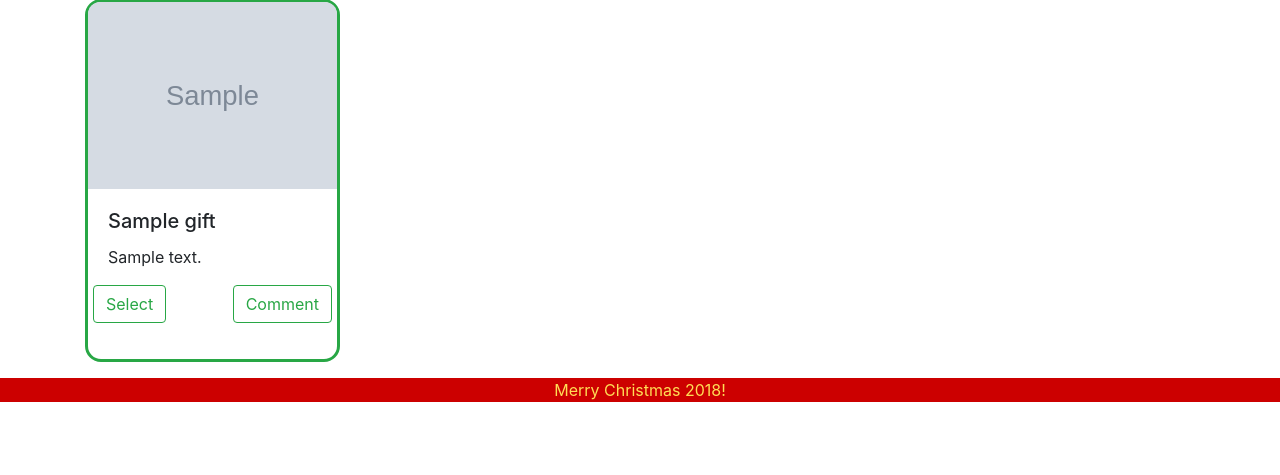
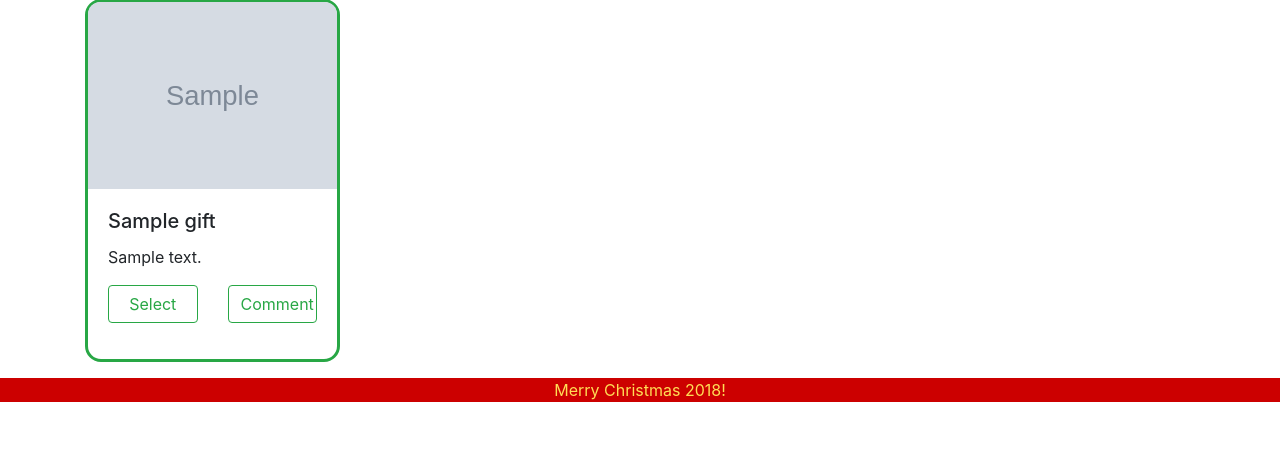
Before and after one commit to JMorris1575/christmas18, a Django app: template c18/gift/templates/gift/gift_list.html in a window 1280 px wide. Shown: the part 175-650 px from the top of the page. Run offline with Django 3.2, Linux system fonts and the light colour scheme; the template is opened without the code that fills it: most values are stand-ins (such as "Sample title", 1, 10 or a date in 2020); grey boxes marked "Sample" are stand-in pictures; some libraries are stand-ins or nearby versions; grey boxes are pictures that could not be loaded.

Commit message:
Buttons on gift cards looking good - comments next

```diff
--- a/c18/gift/templates/gift/gift_list.html
+++ b/c18/gift/templates/gift/gift_list.html
@@ -14,19 +14,16 @@
                             <p class="card-text">{{ gift.description }}</p>
                             <div class="row justify-content-between mt-auto">
                                 {% if gift.receiver == user %}
-                                    <form action="{% url 'gift:change_mind' gift.gift_number %}" method="post">
+                                    <form class="col-6" action="{% url 'gift:change_mind' gift.gift_number %}" method="post">
                                         {% csrf_token %}
-                                        <button class="btn btn-outline-success" type="submit">Change</button>
+                                        <button class="btn btn-outline-success gift-button" type="submit">Change</button>
                                     </form>
                                 {% else %}
-                                    <form>
-                                        {% csrf_token %}
-                                        <button class="btn btn-outline-success" disabled>Select</button>
-                                    </form>
+                                    <div> </div>
                                 {% endif %}
-                                <form action="{% url 'gift:comment' gift.gift_number %}" method="post">
+                                <form class="col-6" action="{% url 'gift:comment' gift.gift_number %}" method="post">
                                     {% csrf_token %}
-                                    <button class="btn btn-outline-success" type="submit">Comment</button>
+                                    <button class="btn btn-outline-success gift-button" type="submit">Comment</button>
                                 </form>
                             </div>
                         </div>
@@ -42,19 +39,16 @@
                             <p class="card-text">{{ gift.description }}</p>
                             <div class="row justify-content-between mt-auto">
                                 {% if user_has_gift %}
-                                    <form>
+                                    <div> </div>
+                                {% else %}
+                                    <form class="col-6" action="{% url 'gift:select' gift.gift_number %}" method="post">
                                         {% csrf_token %}
-                                        <button class="btn btn-outline-success" type="submit" disabled>Select</button>
-                                    </form>
-                                {% else %}
-                                    <form action="{% url 'gift:select' gift.gift_number %}" method="post">
-                                        {% csrf_token %}
-                                        <button class="btn btn-outline-success" type="submit">Select</button>
+                                        <button class="btn btn-outline-success gift-button" type="submit">Select</button>
                                     </form>
                                 {% endif %}
-                                <form action="{% url 'gift:comment' gift.gift_number %}" method="post">
+                                <form class="col-6" action="{% url 'gift:comment' gift.gift_number %}" method="post">
                                     {% csrf_token %}
-                                    <button class="btn btn-outline-success" type="submit">Comment</button>
+                                    <button class="btn btn-outline-success gift-button" type="submit">Comment</button>
                                 </form>
                             </div>
                         </div>
--- a/c18/static/site/scss/styles.scss
+++ b/c18/static/site/scss/styles.scss
@@ -30,6 +30,10 @@ header img:hover {
     opacity: 1.0;
 }
 
+.gift-button {
+    width: 100%;
+}
+
 .gift-card {
     border: 3px solid;
     border-radius: 1rem;
```
Also changed, not shown: c18/static/site/css/styles.css, 1 other file.
